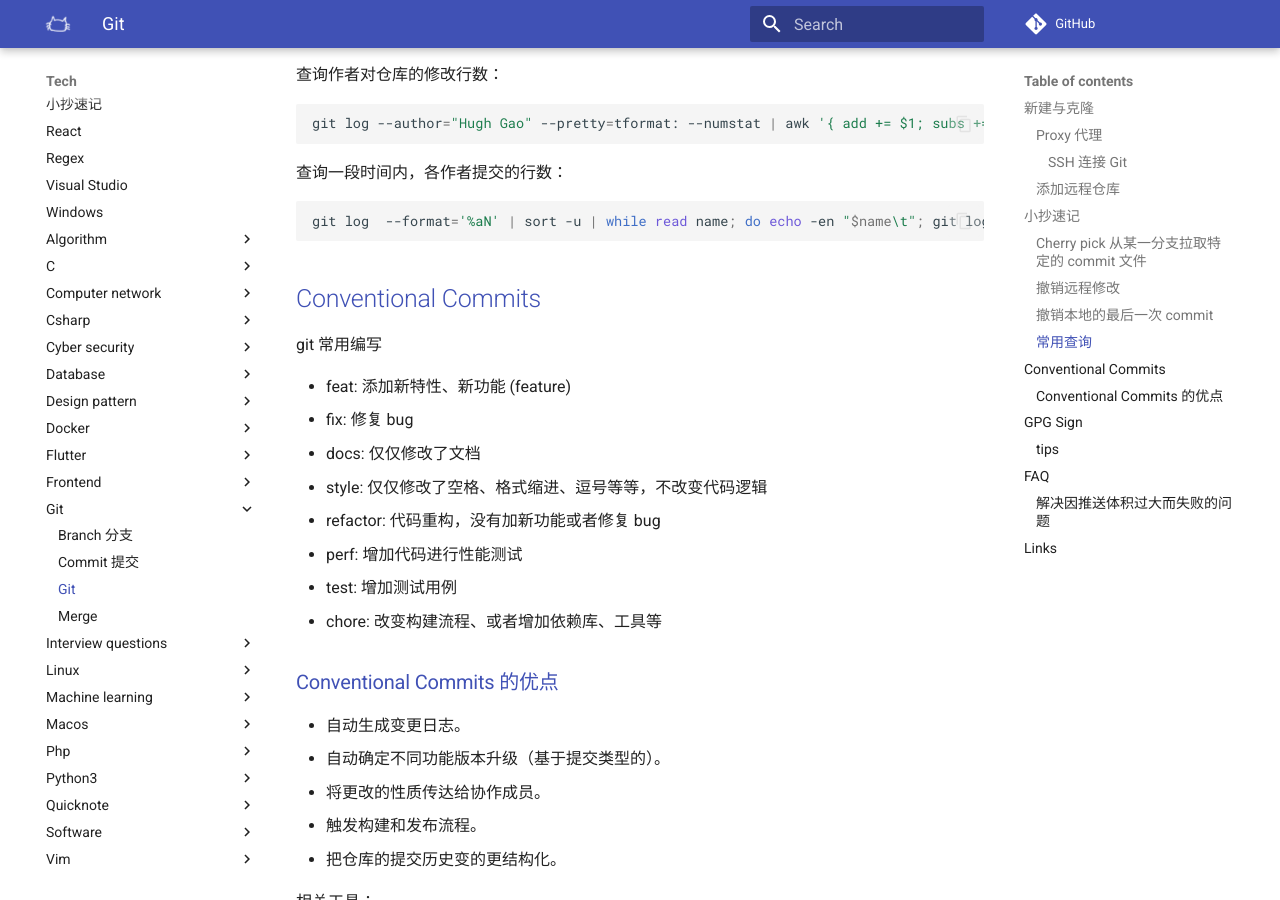
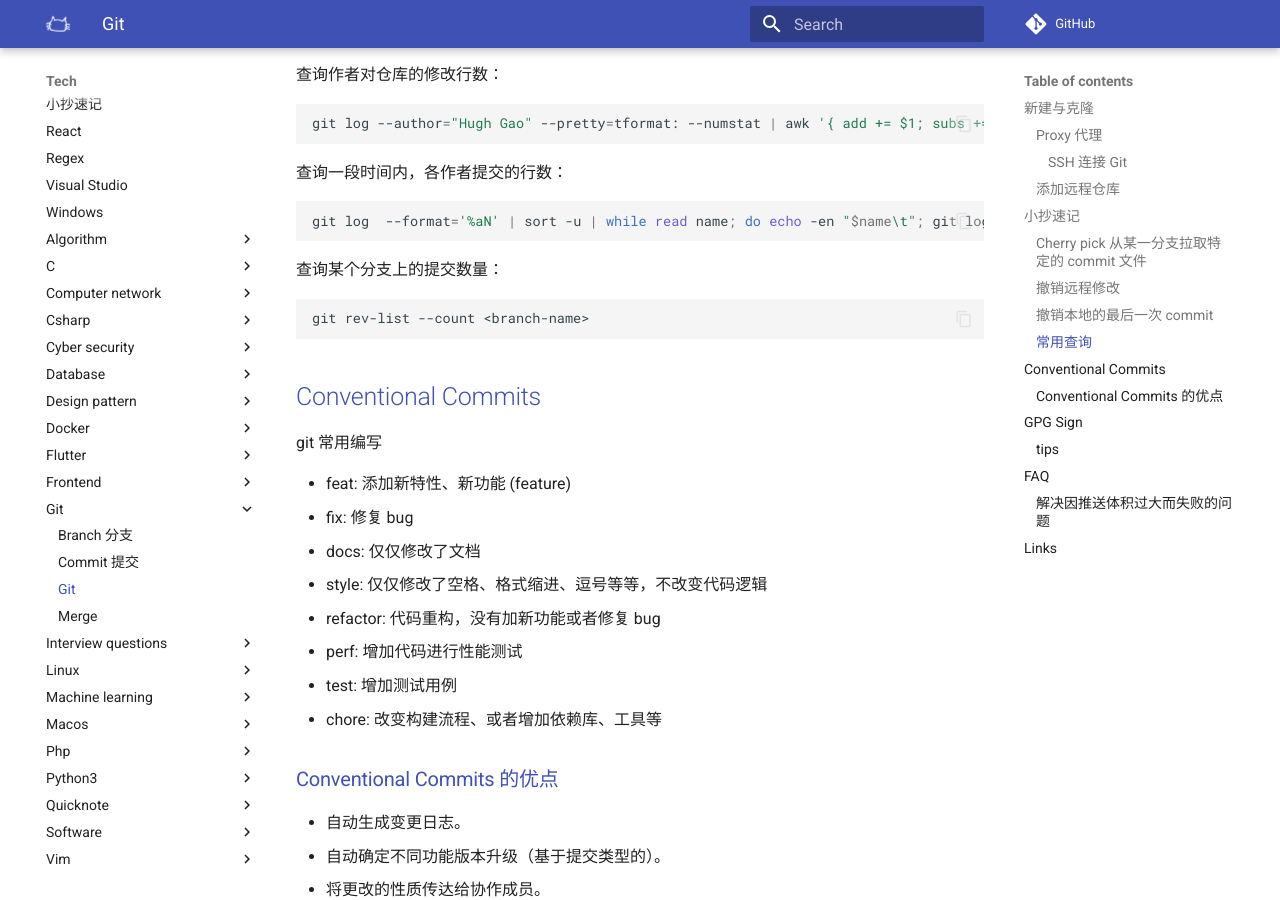
Before and after one commit to luoxufeiyan/wiki.luoxufeiyan.com, an MkDocs documentation site: the page built from docs/tech/git/git.md, in a window 1280 px wide and 900 px high, scrolled down 3084 px. Built offline with MkDocs 1.6.1 and Material for MkDocs 9.7.7, drawn with Linux system fonts in a browser that asks for light colours; comment, search, counter and statistics services are not loaded.

Commit message:
doc: update git

````diff
--- a/docs/tech/git/git.md
+++ b/docs/tech/git/git.md
@@ -142,6 +142,12 @@ git log --author="Hugh Gao" --pretty=tformat: --numstat | awk '{ add += $1; subs
 git log  --format='%aN' | sort -u | while read name; do echo -en "$name\t"; git log --author="$name" --pretty=tformat:  --since =2018-02-08 --until=2024-03-08 --numstat | awk '{ add += $1; subs += $2; loc += $1 - $2 } END { printf "added lines: %s, removed lines: %s, total lines: %s\n", add, subs, loc }' -; done
 ```
 
+查询某个分支上的提交数量：
+
+```sh
+git rev-list --count <branch-name>
+```
+
 ## [Conventional Commits](https://www.conventionalcommits.org/en/v1.0.0/)
 
 git 常用编写
````
